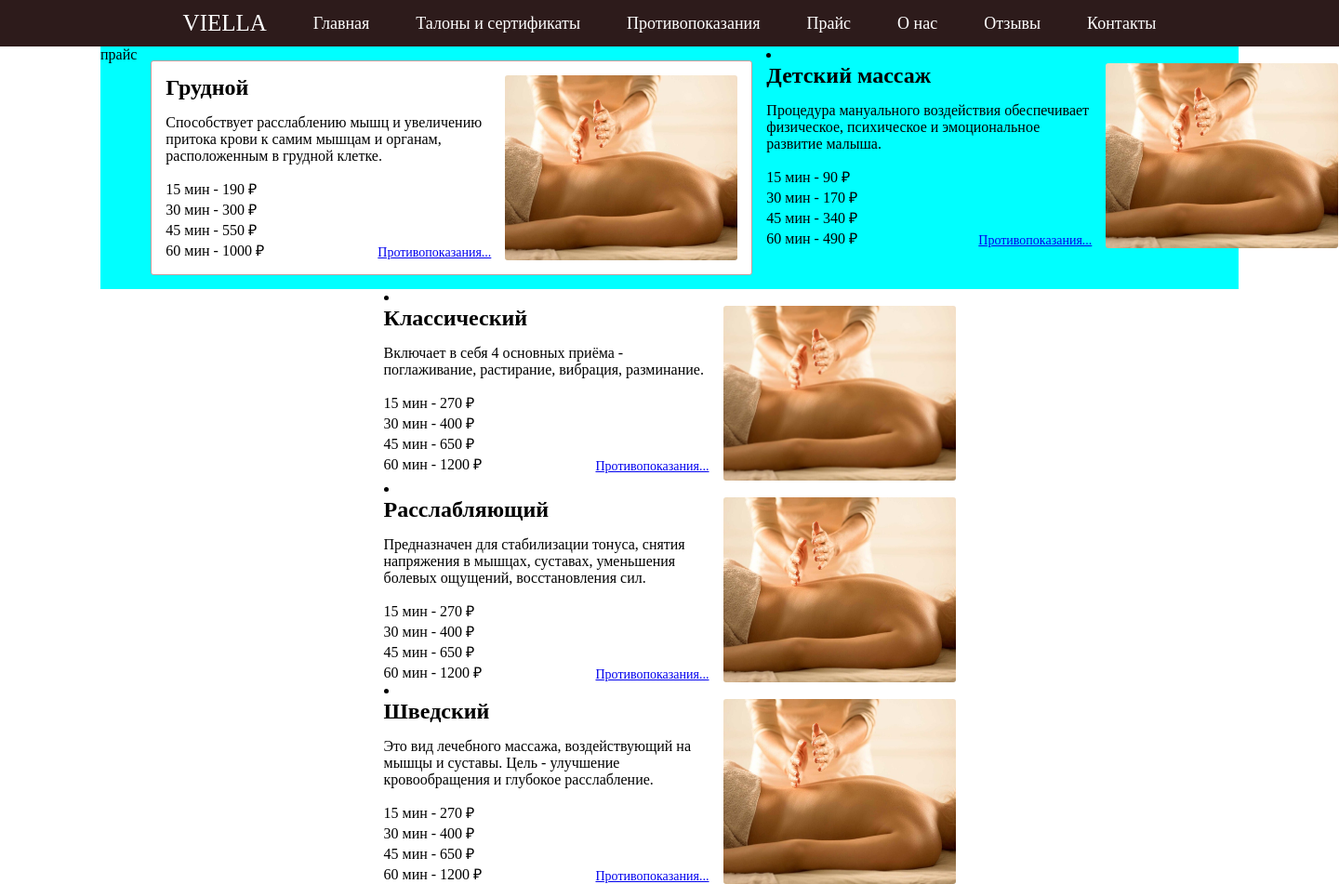
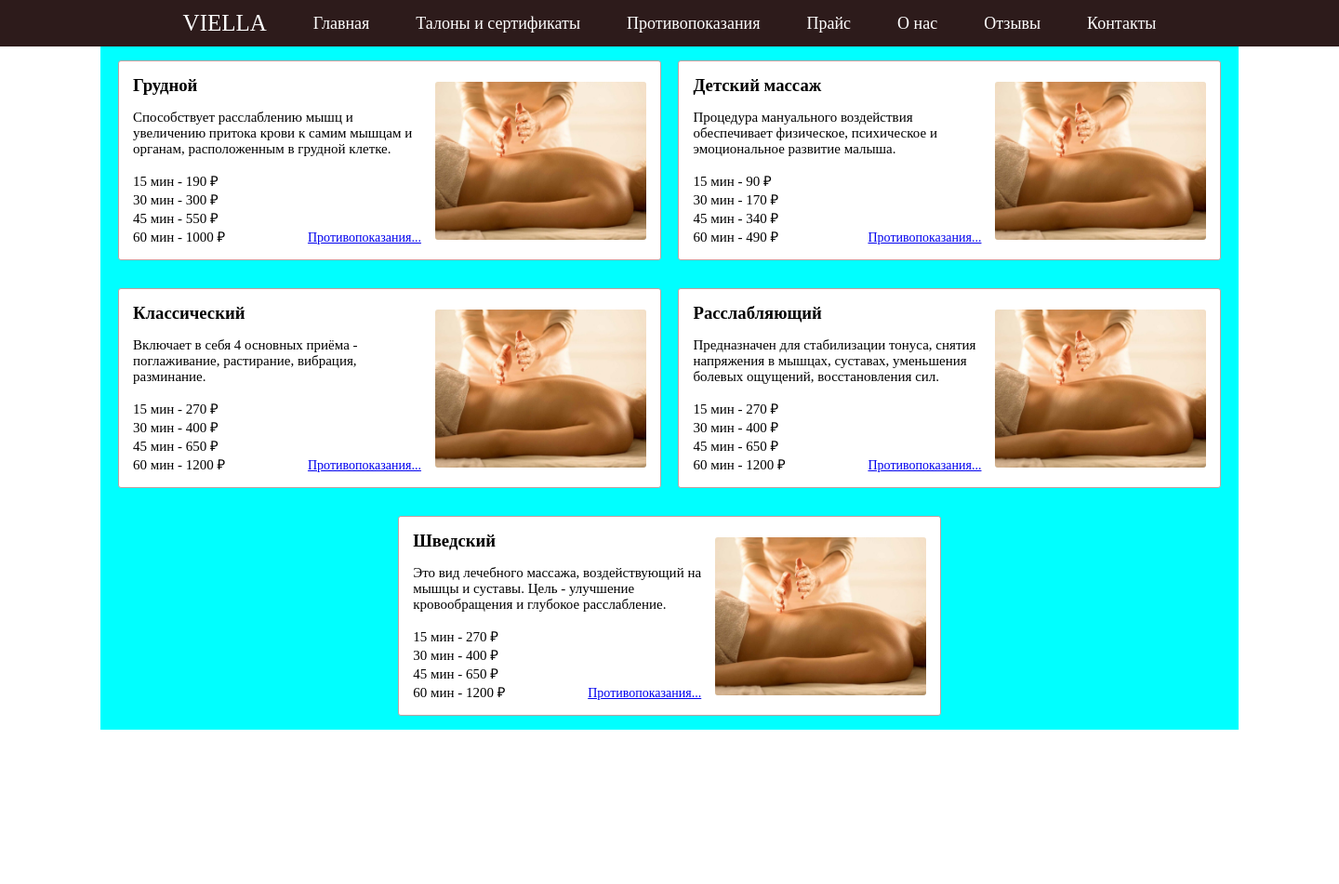
Before and after one commit to PolinaTurina/-Viella, a Django app: page /price/ in a window 1440 px wide. Shown: the whole page at 93% size. After the commit the page ends 785 px from the top, so only its background shows below. Run offline with Django 4.2, Linux system fonts and the light colour scheme; data comes from the database, SQL or seed files in the repository; both versions use the stored data as it was after the commit.

Commit message:
еще больше карточек с массажем

```diff
--- a/main/templates/main/price.html
+++ b/main/templates/main/price.html
@@ -1,21 +1,25 @@
 {%extends 'root.html'%}
 {%block content%}
 
-<p>прайс</p>
 
-<div style="border: 1px solid #c59e9e;
+
+
+<ul style="list-style-type: none;
+            display: flex;
+            flex-wrap: wrap;
+            justify-content: space-evenly;">
+    {%for massage in massage_list%}
+    <div style="border: 1px solid #c59e9e;
             border-radius: 3px;
             background-color: white;
-            margin: 15px;
+            margin: 15px 0px 15px 0px;
             padding: 15px;">
-<ul style="list-style-type: none;">
-    {%for massage in massage_list%}
     <li>
-        <div style="display: flex;">
+        <div style="display: flex; align-items: center;">
         <div style="display: flex;
                     flex-direction: column;
-                    width: 350px;">
-        <h2>{{massage.name}}</h2>
+                    width: 310px;">
+        <h3>{{massage.name}}</h3>
         <p style="margin-top: 15px;">{{massage.description}}</p>
         <div style="display: flex;
                     align-items: flex-end;
@@ -32,14 +36,18 @@
         </div>
         </div>
         </div>
-        <img style="width: 250px;
+        <img style="height: 170px;
                     margin-left: 15px;
                     border-radius: 3px;"
                 src = "{{massage.image.url}}">
     </li>
-        </div>
+    </div>
+
     {%endfor%}
+
+
 </ul>
+</div>
 
 </div>
 {%endblock%}
--- a/massage_salon/urls.py
+++ b/massage_salon/urls.py
@@ -2,8 +2,9 @@ from django.conf import settings
 from django.conf.urls.static import static
 
 from django.contrib import admin
-from django.urls import path
+from django.urls import path, include
 from main.views import main_view, talons_sertificats_view, stop_view, price_view, about_view, comment_view, contact_view
+
 
 urlpatterns = [
     path('admin/', admin.site.urls),
--- a/static/css/style.css
+++ b/static/css/style.css
@@ -28,8 +28,8 @@ a{
 }
 p{
     font-family: Century Gothic;
-    font-size: 16px;
+    font-size: 15px;
 }
-h2{
+h3{
     font-family: Century Gothic;
 }
```
Also changed, not shown: db.sqlite3, media/2023/05/08/sertifikat-spa-salon-delicia-ulyanovsk.jpg (added), media/2023/05/08/sertifikat-spa-salon-delicia-ulyanovsk_HTOtnCD.jpg (added), media/2023/05/08/sertifikat-spa-salon-delicia-ulyanovsk_l84rad0.jpg (added), media/2023/05/08/sertifikat-spa-salon-delicia-ulyanovsk_mNFAt97.jpg (added).
